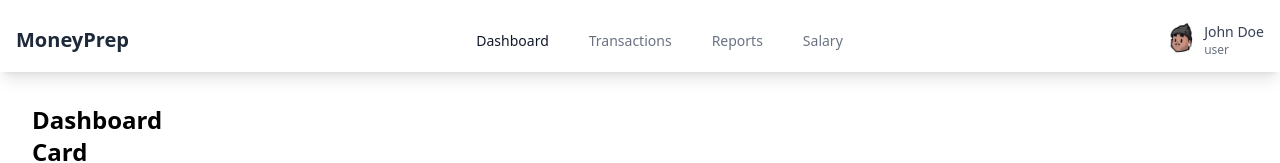
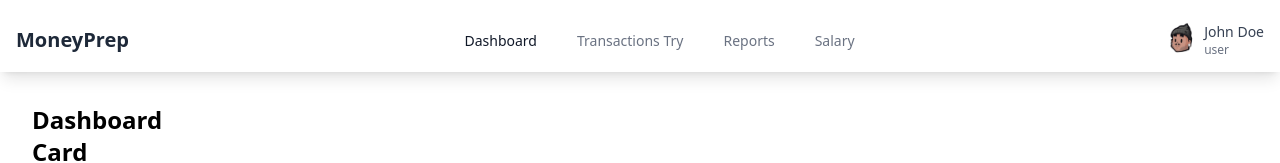
Before and after one commit to yogisyo16/prepare-your-money, a Vue app: page /dashboard in a window 1280 px wide. Shown: the top 163 px of the page. Built offline with nearby package versions, Linux system fonts and the light colour scheme; the HTML template or start-up script is replaced by a standard one.

Commit message:
Update: Try commit from

```diff
--- a/src/components/NavbarP/navbarDesktopPm.vue
+++ b/src/components/NavbarP/navbarDesktopPm.vue
@@ -40,7 +40,7 @@ defineProps({
                         class="border-transparent text-gray-500 hover:border-gray-300 hover:text-gray-700 inline-flex items-center px-1 pt-1 border-b-2 text-sm font-medium"
                         active-class="border-indigo-500 text-gray-900"
                     >
-                        Transactions
+                        Transactions Try
                     </RouterLink>
                     <RouterLink
                         :to="reports"
```
Also changed, not shown: 1 other file (tests, documents, lock files or other folders).
